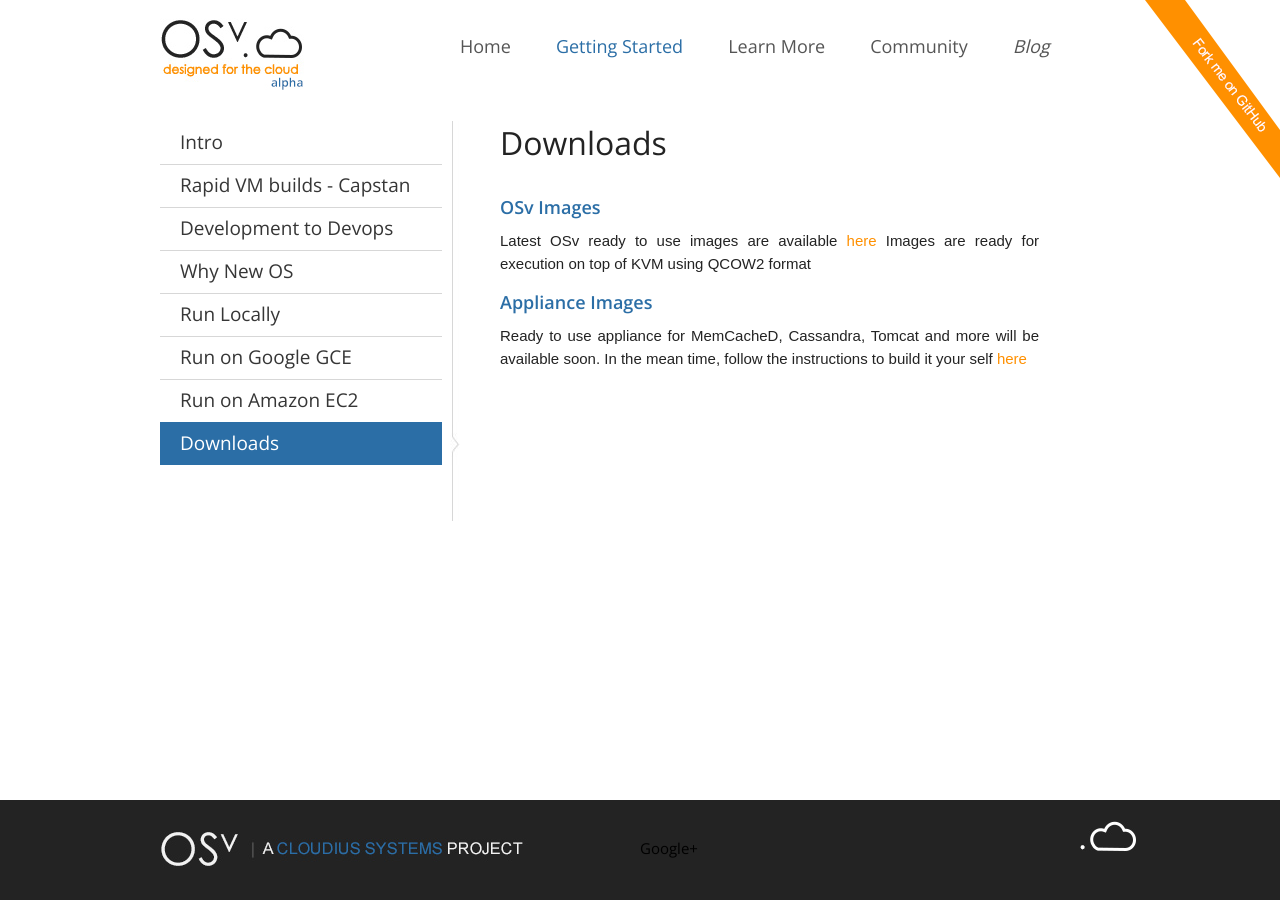
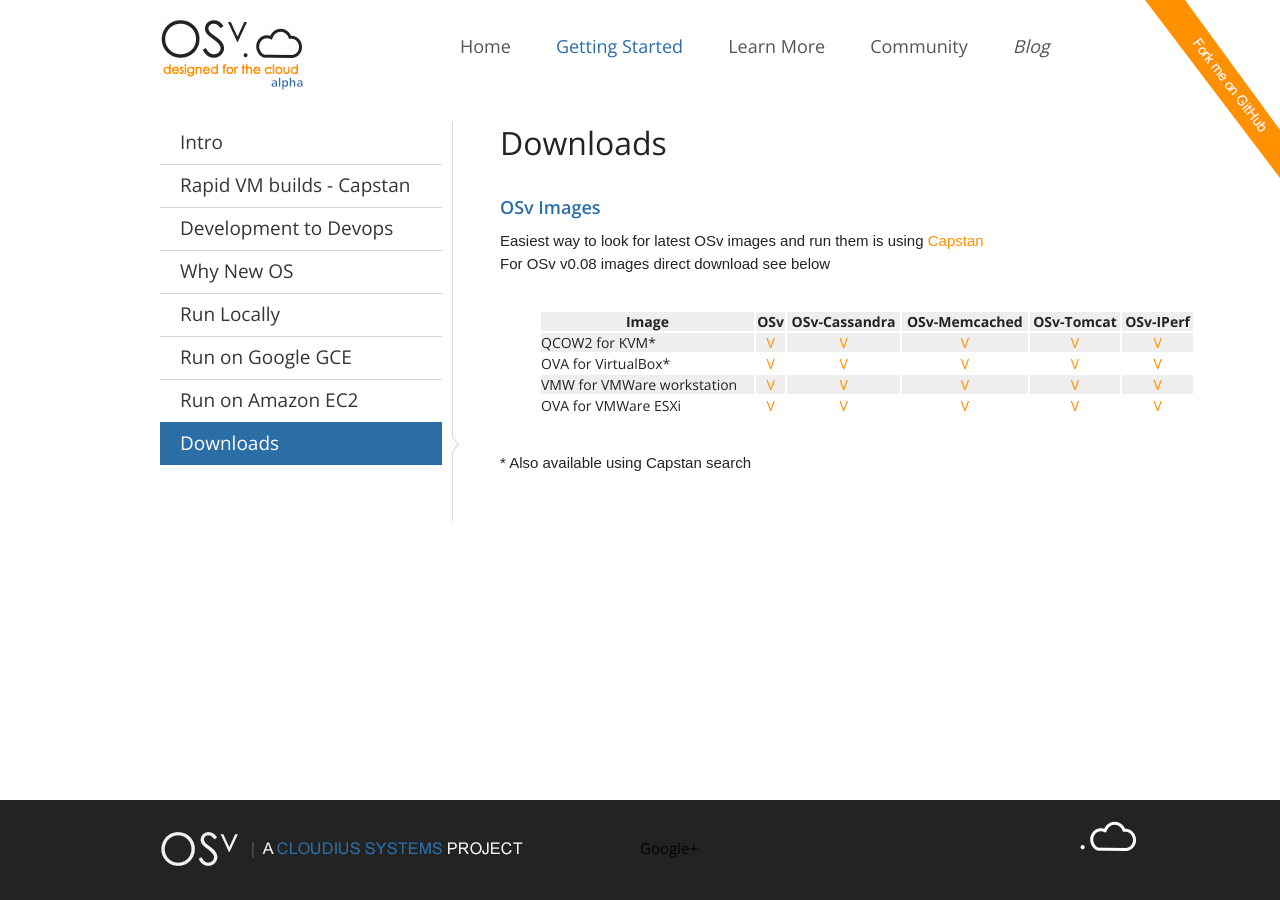
Before and after one commit to osv-io/osv-io.github.io, a Jekyll site: the page built from _posts/started/0000-01-20-downloads.md, in a window 1280 px wide. Built offline with Jekyll 4.4.1, drawn with Linux system fonts in a browser that asks for light colours.

Commit message:
move image download links to download page

```diff
--- a/_posts/started/0000-01-20-downloads.md
+++ b/_posts/started/0000-01-20-downloads.md
@@ -4,12 +4,33 @@ title: Downloads
 category: started
 nav: started
 show_heading: yes
+
+s3: http://downloads.osv.io.s3.amazonaws.com/cloudius/osv/
+esx: .esx.ova
+gce: .gce.tar.gz
+qcow: .qemu.qcow2
+vbox: .vbox.ova
+vmw: .vmw.zip
+
+osv: http://downloads.osv.io.s3.amazonaws.com/cloudius/osv/osv-v0.08
+tomcat: http://downloads.osv.io.s3.amazonaws.com/cloudius/osv-tomcat/osv-tomcat-v0.08
+mem: http://downloads.osv.io.s3.amazonaws.com/cloudius/osv-memcached-opt/osv-memcached-opt-v0.08
+iperf: http://downloads.osv.io.s3.amazonaws.com/cloudius/osv-iperf/osv-iperf-v0.08
+cassandra: http://downloads.osv.io.s3.amazonaws.com/cloudius/osv-cassandra/osv-cassandra-v0.08
+
 ---
 
 ### OSv Images
-Latest OSv ready to use images are available [here](https://github.com/cloudius-systems/osv/wiki#wiki-releases)
-Images are ready for execution on top of KVM using QCOW2 format
+Easiest way to look for latest OSv images and run them is using [Capstan](/capstan)
 
-### Appliance Images
-Ready to use appliance for MemCacheD, Cassandra, Tomcat and more will be available soon.
-In the mean time, follow the instructions to build it your self [here](https://github.com/cloudius-systems/osv-apps)
+For OSv v0.08 images direct download see below
+
+Image                | OSv   |  OSv-Cassandra | OSv-Memcached | OSv-Tomcat | OSv-IPerf
+---------------------|-------|----------------|---------------|------------|----------
+QCOW2 for KVM*       | [V]({{page.osv}}{{page.qcow}}) | [V]({{page.cassandra}}{{page.qcow}}) | [V]({{page.mem}}{{page.qcow}}) | [V]({{page.tomcat}}{{page.qcow}}) |  [V]({{page.iperf}}{{page.qcow}})
+OVA for VirtualBox*| [V]({{page.osv}}{{page.vbox}}) | [V]({{page.cassandra}}{{page.vbox}}) | [V]({{page.mem}}{{page.vbox}}) | [V]({{page.tomcat}}{{page.vbox}}) |  [V]({{page.iperf}}{{page.vbox}})
+VMW for VMWare workstation  | [V]({{page.osv}}{{page.vmw}}) | [V]({{page.cassandra}}{{page.vmw}}) | [V]({{page.mem}}{{page.vmw}}) | [V]({{page.tomcat}}{{page.vmw}}) |  [V]({{page.iperf}}{{page.vmw}})
+OVA for VMWare ESXi | [V]({{page.osv}}{{page.esx}}) | [V]({{page.cassandra}}{{page.esx}}) | [V]({{page.mem}}{{page.esx}}) | [V]({{page.tomcat}}{{page.esx}}) |  [V]({{page.iperf}}{{page.esx}})
+{:.supportTableB}
+
+\* Also available using Capstan search
```
Also changed, not shown: _posts/learn/2014-04-07-alpha.md (+1 -27 lines).
